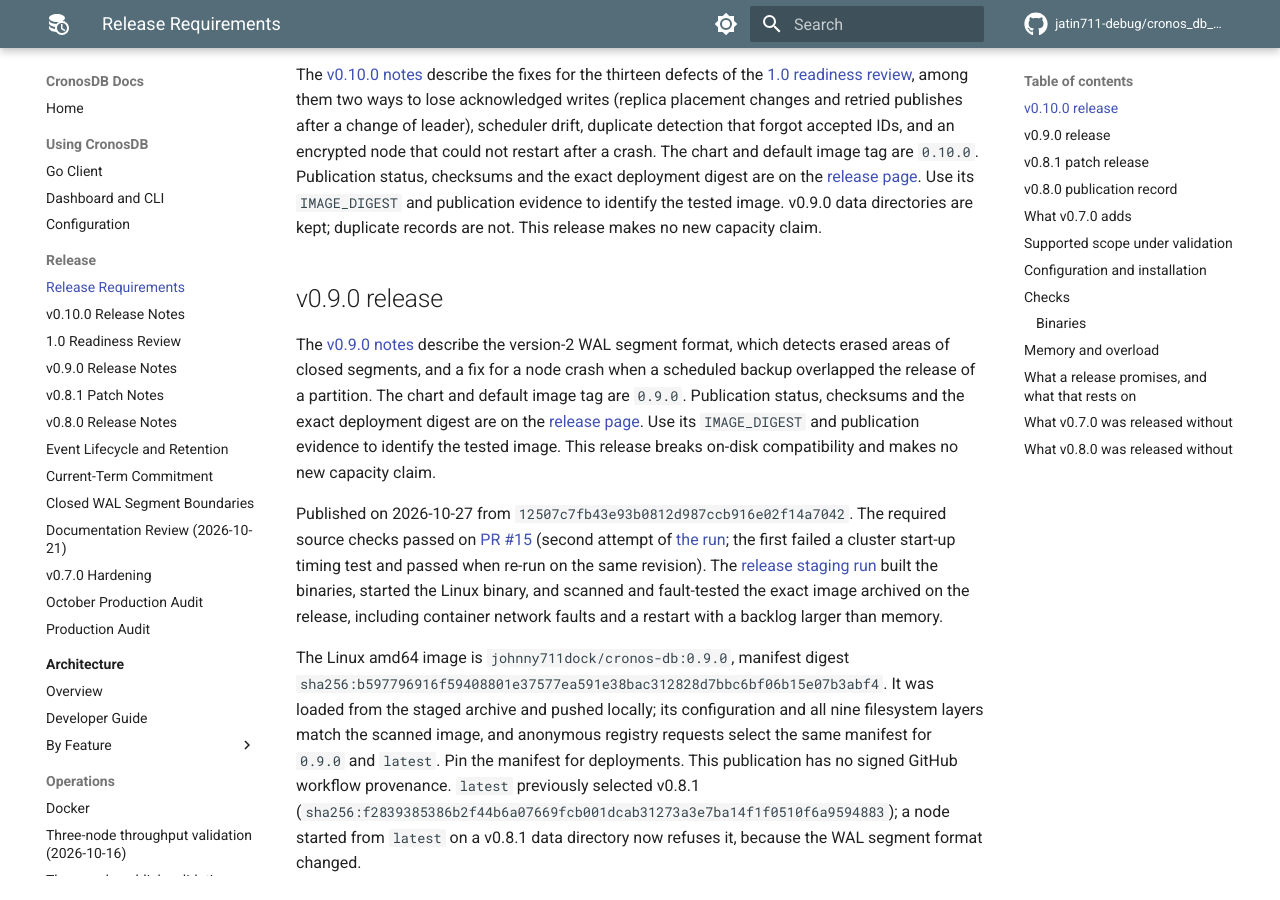
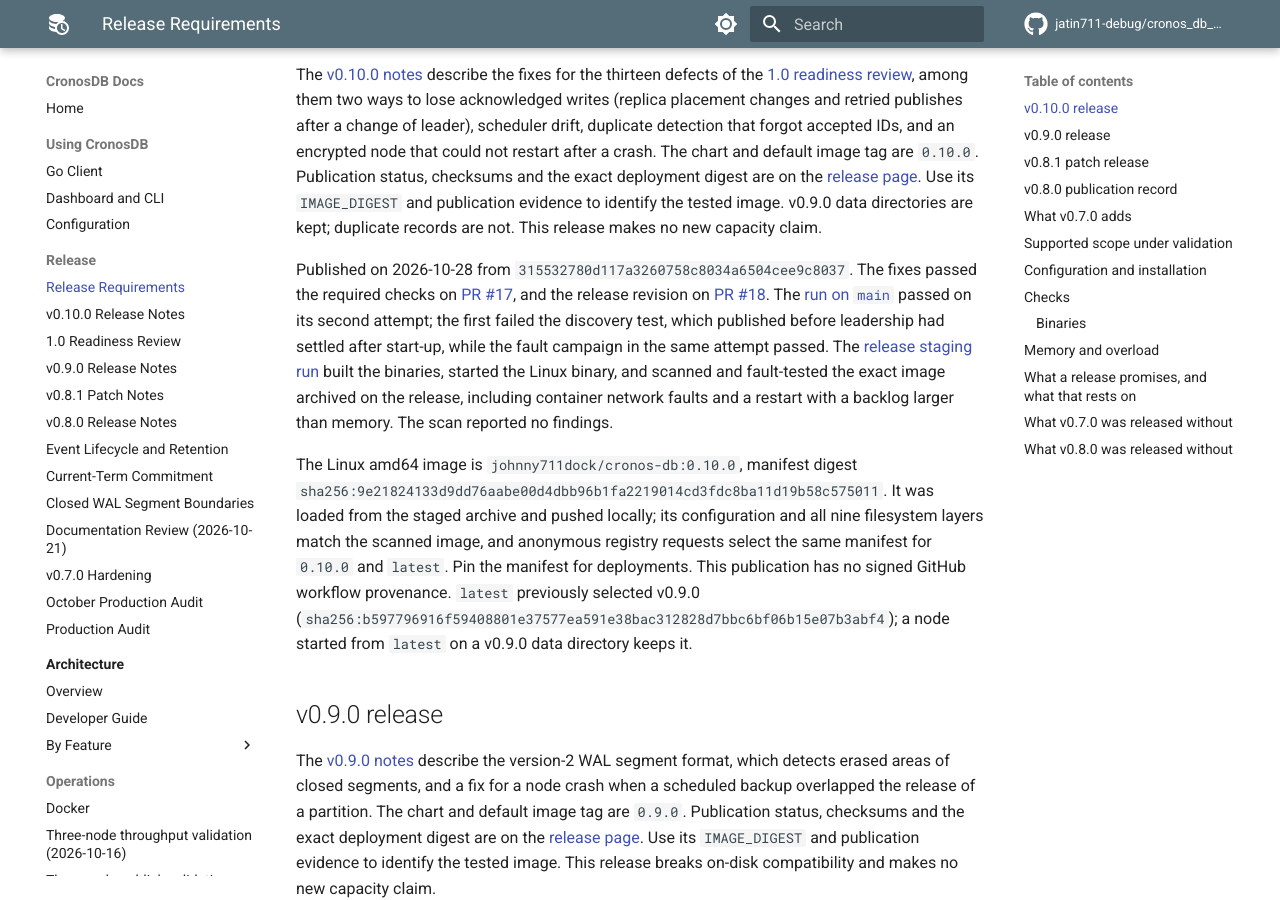
Before and after one commit to jatin711-debug/cronos_db_golang, an MkDocs documentation site: the page built from docs/PRODUCTION_RELEASE.md, in a window 1280 px wide and 900 px high, scrolled down 548 px. Built offline with MkDocs 1.6.1 and Material for MkDocs 9.7.7, drawn with Linux system fonts in a browser that asks for light colours; comment, search, counter and statistics services are not loaded.

Commit message:
docs: record the v0.10.0 publication and pin its image digest
DOCKER.md pins johnny711dock/cronos-db@sha256:9e21824133d9dd76aabe00d4dbb96b1fa2219014cd3fdc8ba11d19b58c575011,
and the release record names the checks, the staging run and the image
identity. A v0.10.0 container was started on a data volume written by
v0.9.0 and became ready.

Co-Authored-By: Claude Opus 5.5 <noreply@anthropic.com>

```diff
--- a/docs/PRODUCTION_RELEASE.md
+++ b/docs/PRODUCTION_RELEASE.md
@@ -37,6 +37,30 @@ Publication status, checksums and the exact deployment digest are on the
 Use its `IMAGE_DIGEST` and publication evidence to identify the tested image.
 v0.9.0 data directories are kept; duplicate records are not. This release
 makes no new capacity claim.
+
+Published on 2026-10-28 from `315532780d117a3260758c8034a6504cee9c8037`. The
+fixes passed the required checks on
+[PR #17](https://github.com/jatin711-debug/cronos_db_golang/pull/17), and the
+release revision on
+[PR #18](https://github.com/jatin711-debug/cronos_db_golang/pull/18). The
+[run on `main`](https://github.com/jatin711-debug/cronos_db_golang/actions/runs/40758628646)
+passed on its second attempt; the first failed the discovery test, which
+published before leadership had settled after start-up, while the fault
+campaign in the same attempt passed. The
+[release staging run](https://github.com/jatin711-debug/cronos_db_golang/actions/runs/40758708786)
+built the binaries, started the Linux binary, and scanned and fault-tested the
+exact image archived on the release, including container network faults and a
+restart with a backlog larger than memory. The scan reported no findings.
+
+The Linux amd64 image is `johnny711dock/cronos-db:0.10.0`, manifest digest
+`sha256:9e21824133d9dd76aabe00d4dbb96b1fa2219014cd3fdc8ba11d19b58c575011`.
+It was loaded from the staged archive and pushed locally; its configuration and
+all nine filesystem layers match the scanned image, and anonymous registry
+requests select the same manifest for `0.10.0` and `latest`. Pin the manifest
+for deployments. This publication has no signed GitHub workflow provenance.
+`latest` previously selected v0.9.0
+(`sha256:b597796916f59408801e37577ea591e38bac312828d7bbc6bf06b15e07b3abf4`); a
+node started from `latest` on a v0.9.0 data directory keeps it.
 
 ## v0.9.0 release
 
```
Also changed, not shown: DOCKER.md (+2 -1 lines).
